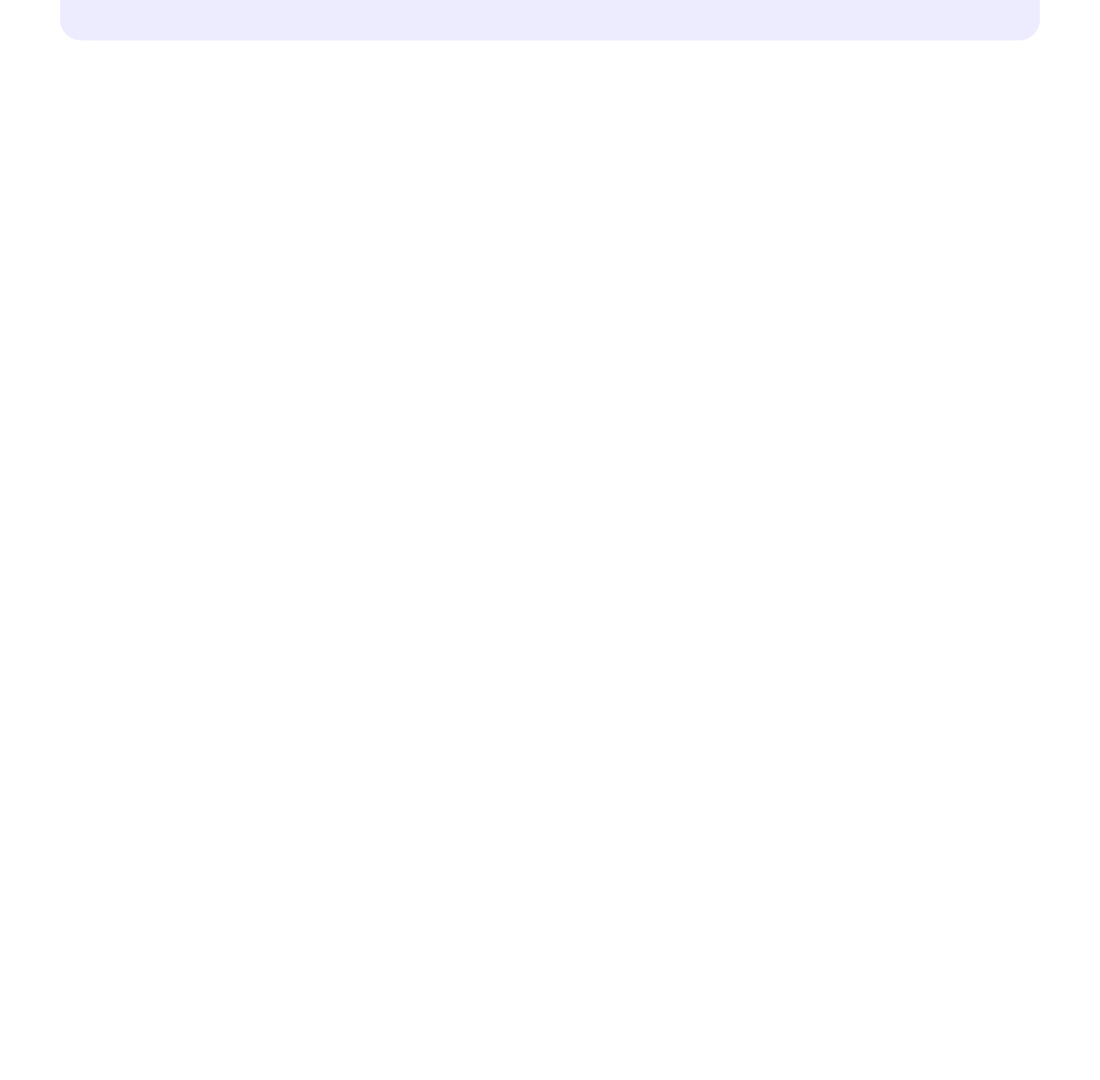
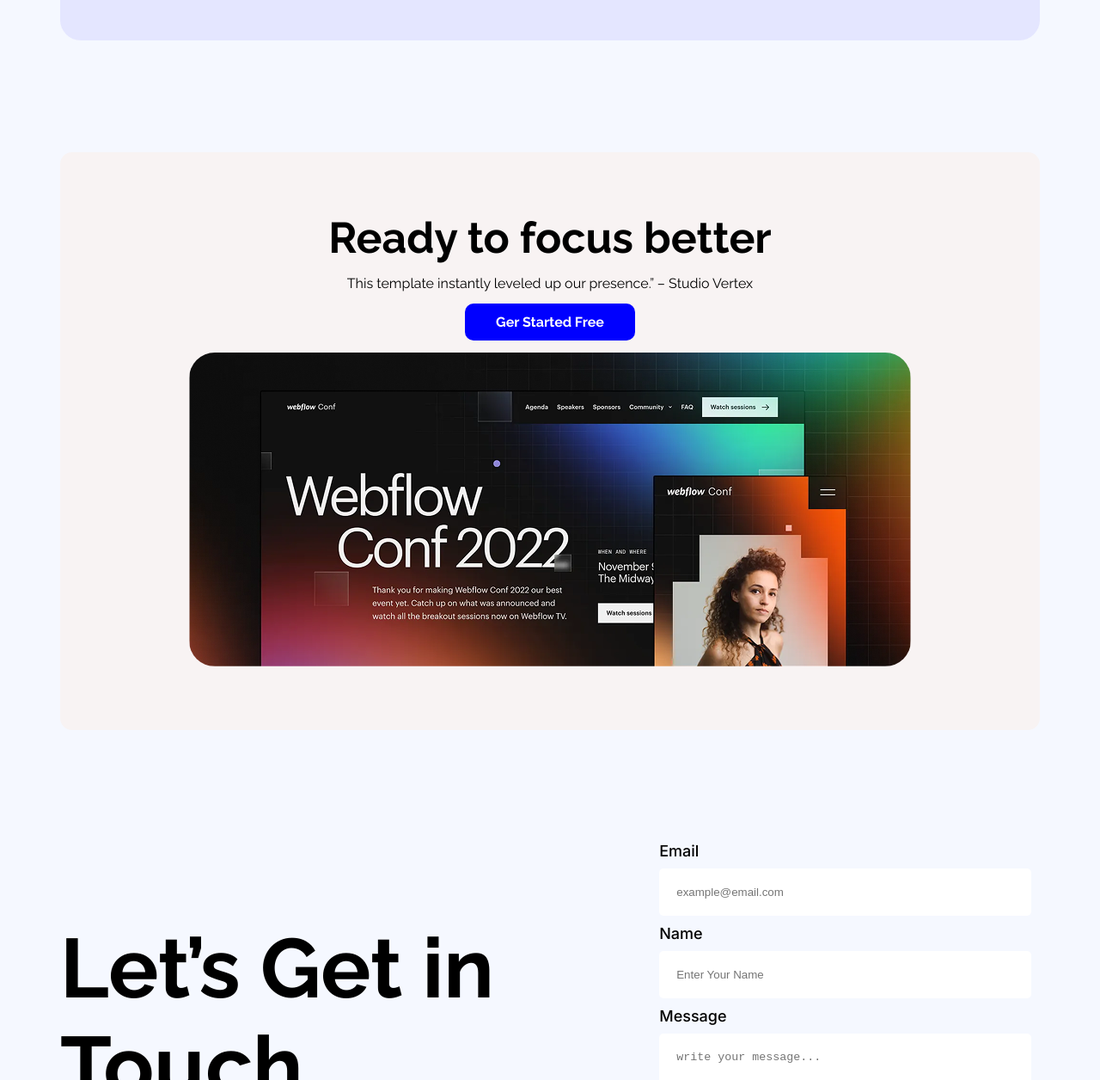
Before and after one commit to ABUESHAK/assignment01, a plain HTML site: page index.html in a window 1280 px wide. Shown: the part 1544-2800 px from the top of the page at 86% size. Before the commit the page ends 1591 px from the top, so only its background shows below. Drawn offline with Linux system fonts and the light colour scheme.

Commit message:
added contact section

```diff
--- a/css/style.css
+++ b/css/style.css
@@ -6,6 +6,7 @@
 }
 body{
   font-family: "Raleway", sans-serif;
+  background-color: #F5F8FF;
 }
 
 .logo{
@@ -18,7 +19,7 @@ font-family: "Inter", sans-serif;
     font-weight: bold;
     font-family: "Raleway", sans-serif;
     padding: 12px 36px;
-    border-radius: 5px;
+    border-radius: 10px;
     text-decoration: none;
     border: none;
 
@@ -93,6 +94,7 @@ nav h3{
 }
 
 
+/* counting section css */
 
 .counting-section{
     text-align: center;
@@ -124,3 +126,73 @@ nav h3{
     font-family: "Inter", sans-serif;
 
 }
+
+/* focus section css */
+
+.focus-section{
+    text-align: center;
+    background-color: #f8f3f3;
+    border-radius: 14px;
+    margin: 130px 0px;
+    padding: 70px 150px;
+}
+.focus-section h3{
+    font-size: 50px;
+    font-weight: bold;
+    margin-bottom: 14px;
+}
+.focus-section button{
+    margin: 14px 0px;
+
+}
+
+.focus-section img{
+    border-radius: 30px;
+}
+
+
+/* contact area css */
+.contact-content{
+    display: flex;
+    align-items: center;
+    justify-content: space-between;
+    /* gap: 115px; */
+    padding-bottom: 100px;
+    margin-right: 50px;
+}
+
+.contact-title h3{
+    font-size: 97px;
+    font-weight: bold;
+    padding: 70px 0px;
+}
+
+form label{
+    font-size: 18px;
+    font-weight: 500;
+    font-family: "Inter", sans-serif;
+
+}
+form input[type="text"], input[type="email"], form textarea{
+    width: 100%;
+    padding: 20px;
+    border: none;
+    border-radius: 5px;
+    background-color: white;
+    margin: 10px 0px;
+}
+.contact-btn{
+    background-color: blue;
+    width: 112%;
+    display: block;
+    padding: 20px;
+    border-radius: 10px;
+    color: white;
+    border: none;
+
+
+}
+
+form{
+    /* padding: 50px; */
+}
--- a/index.html
+++ b/index.html
@@ -51,6 +51,41 @@
                 </div>
             </div>
         </div>
+
+        <div class="focus-section">
+            <h3  >Ready to focus better</h3>
+            <p>This template instantly leveled up our presence.” – Studio Vertex</p>
+            <a href=""><button class="primary-btn">Ger Started Free</button></a>
+            <div class="focus-section-img">
+                <img src="img/wc-big.png" alt="">
+            </div>
+        </div>
+
+        <section class="contact-section">
+            <div class="contact-content">
+                <div class="contact-title">
+                    <h3>Let’s Get in Touch</h3>
+                </div>
+                <div class="contact-form ">
+                    <form action="#">
+                        <div class="email-item">
+                            <label for="email">Email</label><br>
+                            <input type="email" id="email" name="email" placeholder="example@email.com">
+                        </div>
+                        <div class="name-item">
+                            <label for="full-name">Name</label><br>
+                            <input type="text" id="full-name" placeholder="Enter Your Name" name="full-name">
+                        </div>
+                        <div class="textarea-item">
+                            <label for="text-area">Message</label><br>
+                            <textarea name="text-area" id="text-area" placeholder="write your message..." rows="5" cols="50"></textarea>
+
+                        </div>
+                        <input type="submit" value="Get in Touch" class="contact-btn">
+                    </form>
+                </div>
+            </div>
+        </section>
     </main>
 
 
```
